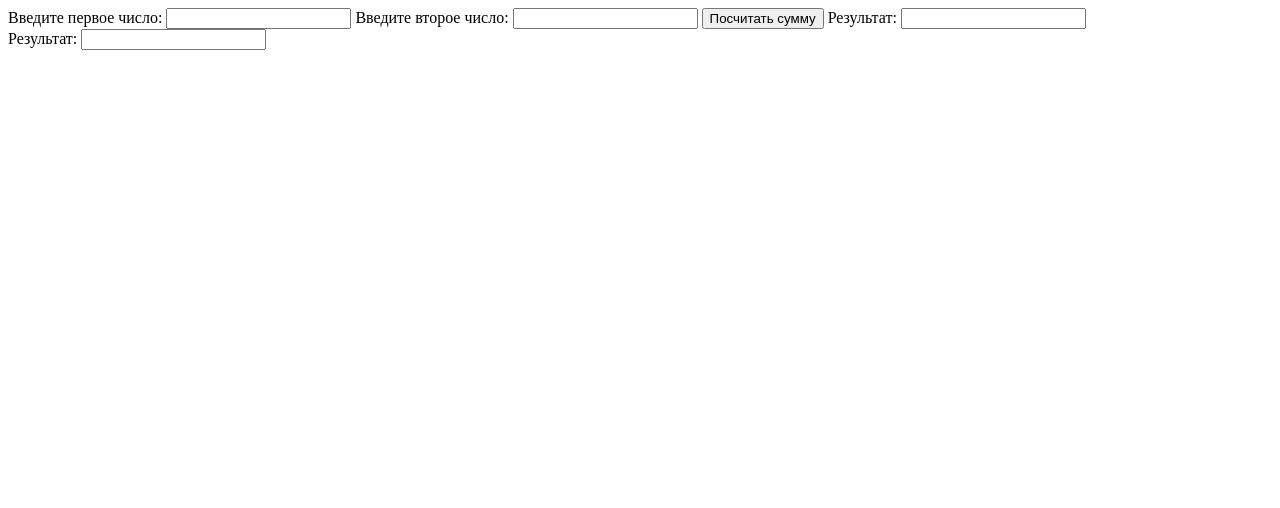
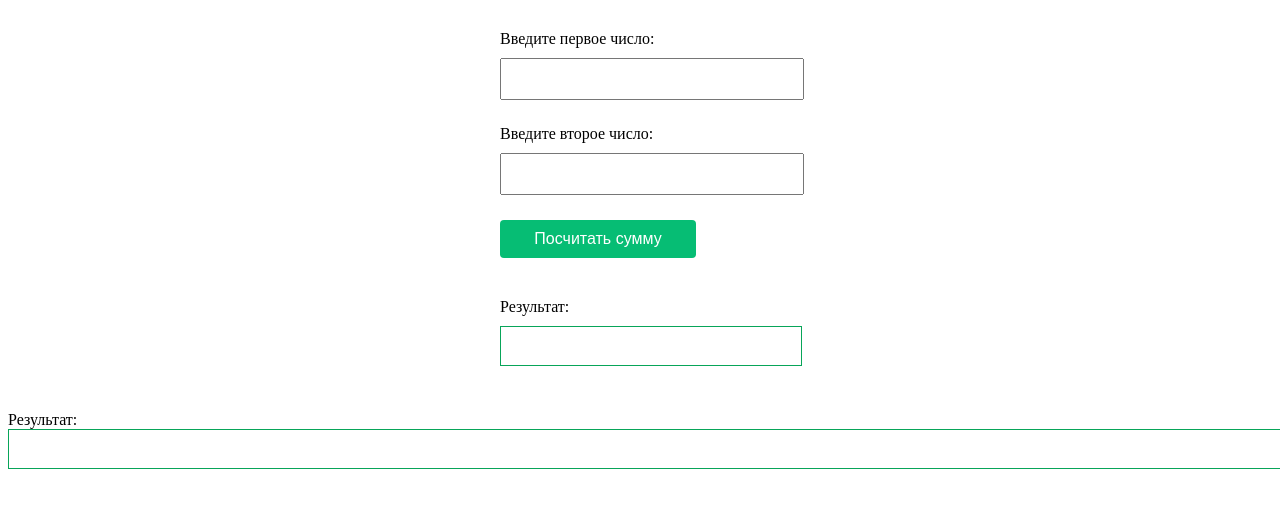
Before and after one commit to ElenaSuhareva/calculator-app, a plain HTML site: page index.html in a window 1280 px wide. Drawn offline with Linux system fonts and the light colour scheme.

Commit message:
Update style.css

```diff
--- a/style.css
+++ b/style.css
@@ -1,3 +1,38 @@
-.sum {
+.container {
   display: flex;
+  flex-direction: column;
+  align-items: flex-start;
+  gap: 10px;
+  margin: 20px auto;
+  max-width: 300px;
+  padding: 10px;
+  box-sizing: border-box;
 }
+
+.input-field,
+.result-field,
+.button {
+  width: 100%;
+  padding: 10px;
+  font-size: 1rem;
+  margin-bottom: 15px;
+}
+
+.result-field {
+  border: 1px solid #08a559;
+}
+
+.button {
+  width: 70%;
+  text-align: center;
+  background-color: #06bd74;
+  color: white;
+  border: none;
+  border-radius: 4px;
+  cursor: pointer;
+  margin-bottom: 30px;
+}
+
+.button:hover {
+  background-color: #08a559;
+}
```
